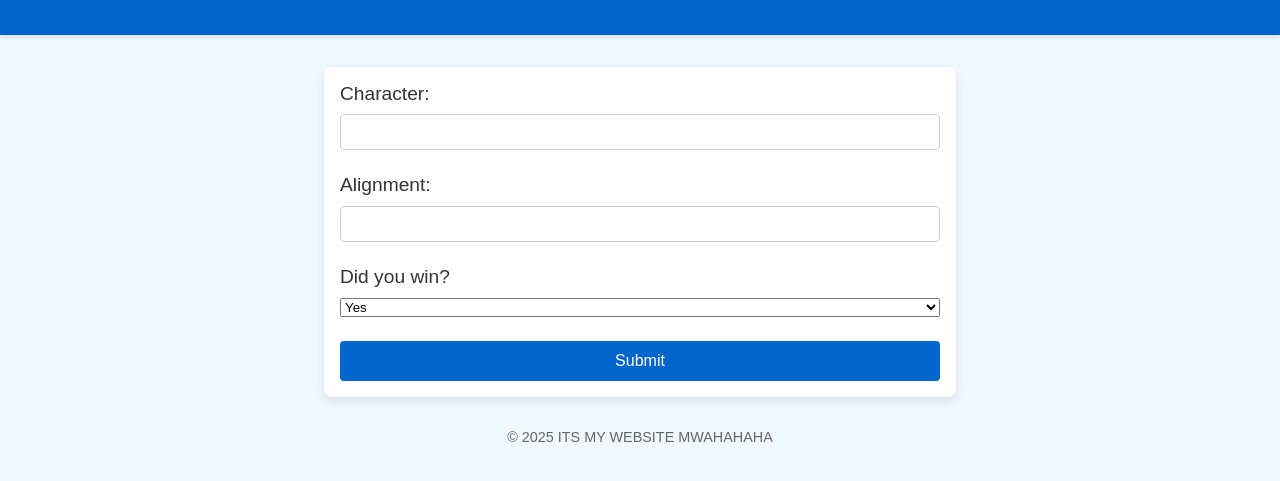
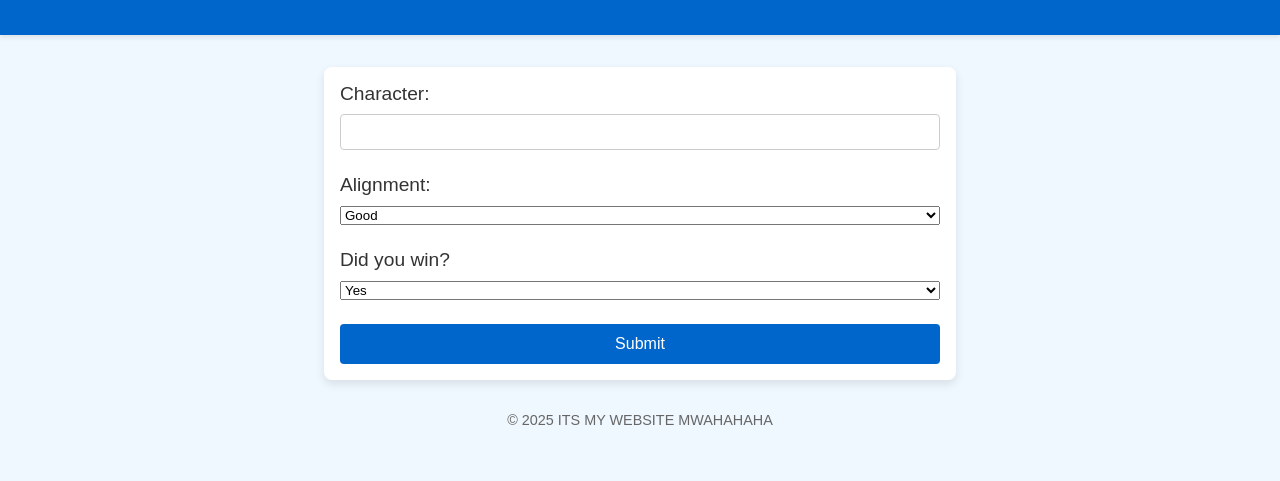
Before and after one commit to RyanDeCressac/Unit-3---Personal-Project, a plain HTML site: page addgame.html in a window 1280 px wide. Shown: the part 77-558 px from the top of the page. Drawn offline with Linux system fonts and the light colour scheme.

Commit message:
- Form now uses post method instead of get for increased security
- Alignment is now a dropdown box instead of a text input

- Defined validate_input function

- On failure to meet validation, redirects back to the form for another attempt

```diff
--- a/addgame.html
+++ b/addgame.html
@@ -11,14 +11,17 @@
         <h1>Blood on the Clocktower - Add a Game</h1>
     </header>
     <main>
-        <form action="/submit" method="get" class="form-container">
+        <form action="/submit" method="post" class="form-container">
             <div class="form-group">
                 <label for="character">Character:</label>
                 <input type="text" id="character" name="character" required>
             </div>
             <div class="form-group">
                 <label for="alignment">Alignment:</label>
-                <input type="text" id="alignment" name="alignment" required>
+                <select id="alignment" name="alignment" required>
+                    <option value="Good">Good</option>
+                    <option value="Evil">Evil</option>
+                </select>
             </div>
             <div class="form-group">
                 <label for="win">Did you win?</label>
@@ -29,6 +32,7 @@
             </div>
             <button type="submit" class="submit-btn">Submit</button>
         </form>
+
     </main>
     <footer>
         <p>&copy; 2025 ITS MY WEBSITE MWAHAHAHA</p>
```
Also changed, not shown: 1 other file.
